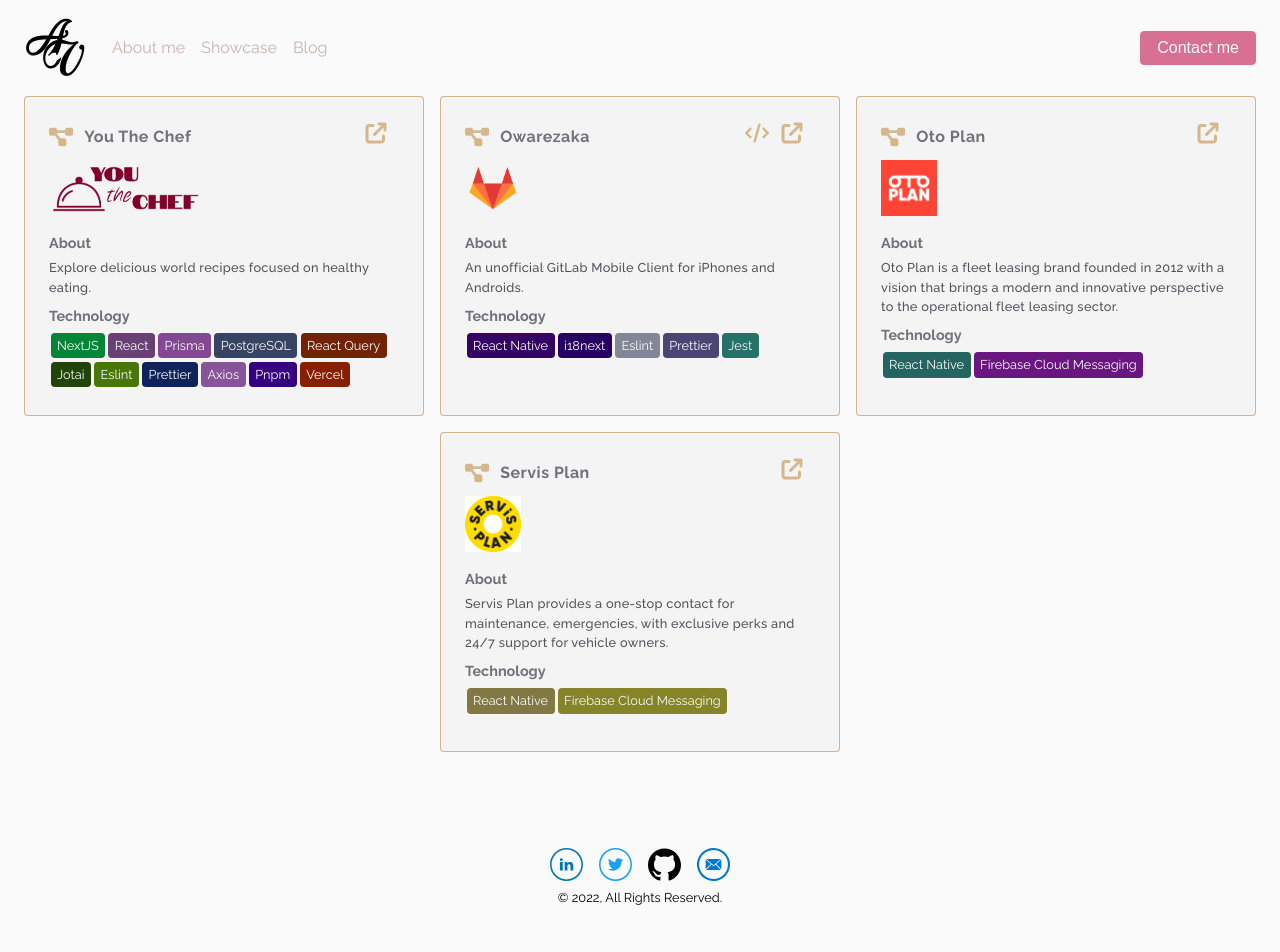
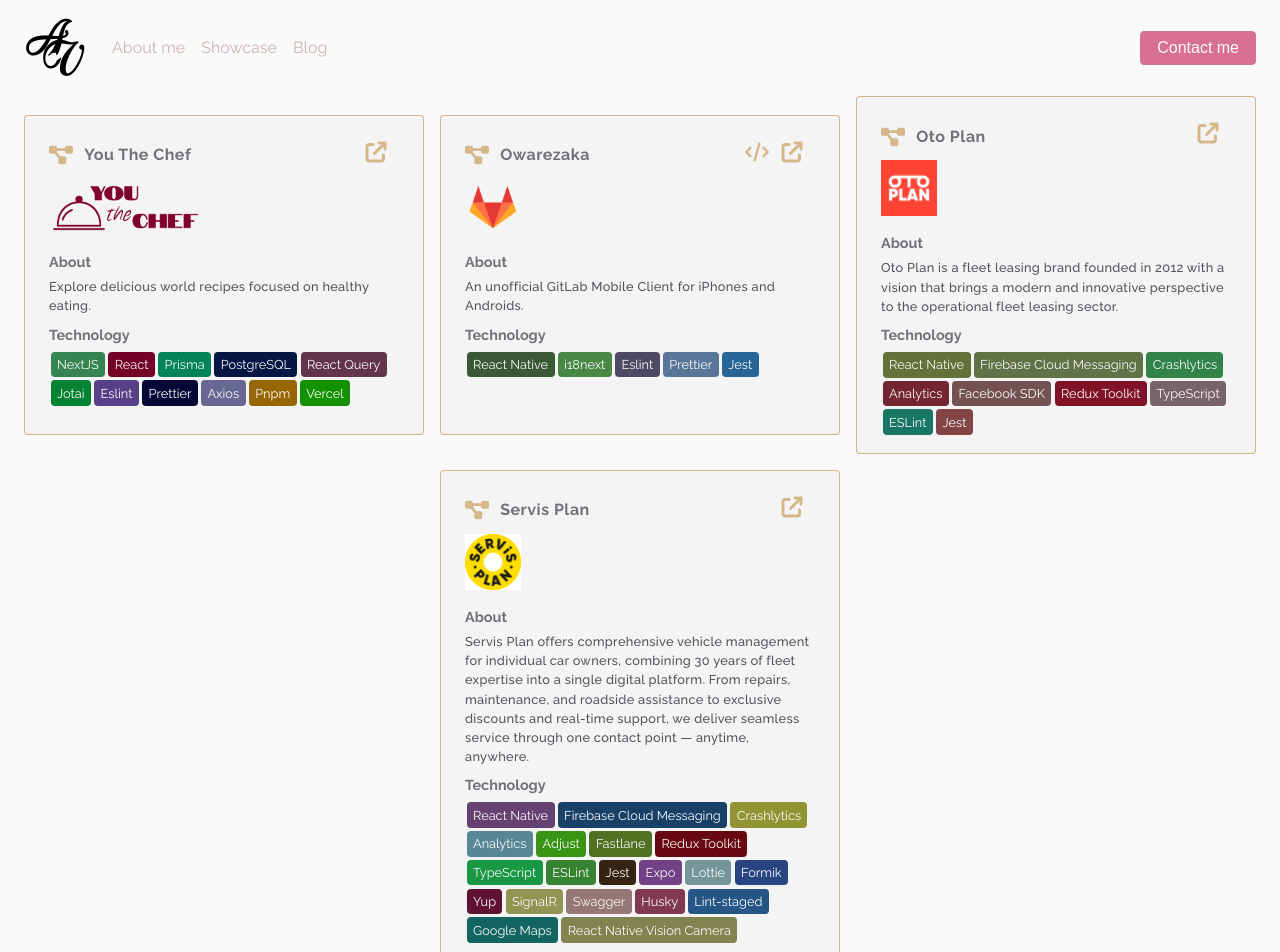
Before and after one commit to acelyavul/acelyavul, a React (Create React App) app: page /projects in a window 1280 px wide. Shown: the top 952 px of the page. Before the commit the page ends 913 px from the top, so only its background shows below. Built offline with nearby package versions, Linux system fonts and the light colour scheme.

Commit message:
chore(projects): descript and tags refactored

```diff
--- a/src/data/projects.js
+++ b/src/data/projects.js
@@ -1,7 +1,7 @@
+import otoplan from "../assets/images/otoplan.png";
 import owarezaka from "../assets/images/owarezaka.png";
+import servisplan from "../assets/images/servisplan.png";
 import youthechef from "../assets/images/youthechef.png";
-import otoplan from "../assets/images/otoplan.png";
-import servisplan from "../assets/images/servisplan.png";
 
 export const projects = [
   {
@@ -38,18 +38,51 @@ export const projects = [
     id: 3,
     name: "Oto Plan",
     image_url: otoplan,
-		description: "Oto Plan is a fleet leasing brand founded in 2012 with a vision that brings a modern and innovative perspective to the operational fleet leasing sector.",
+    description:
+      "Oto Plan is a fleet leasing brand founded in 2012 with a vision that brings a modern and innovative perspective to the operational fleet leasing sector.",
     code: "",
-		tags: ["React Native", "Firebase Cloud Messaging"],
+    tags: [
+      "React Native",
+      "Firebase Cloud Messaging",
+      "Crashlytics",
+      "Analytics",
+      "Facebook SDK",
+      "Redux Toolkit",
+      "TypeScript",
+      "ESLint",
+      "Jest",
+    ],
     website_link: "https://onelink.to/otoplan",
   },
   {
     id: 4,
     name: "Servis Plan",
     image_url: servisplan,
-		description: "Servis Plan provides a one-stop contact for maintenance, emergencies, with exclusive perks and 24/7 support for vehicle owners.",
+    description:
+      "Servis Plan offers comprehensive vehicle management for individual car owners, combining 30 years of fleet expertise into a single digital platform. From repairs, maintenance, and roadside assistance to exclusive discounts and real-time support, we deliver seamless service through one contact point — anytime, anywhere.",
     code: "",
-		tags: ["React Native", "Firebase Cloud Messaging"],
+    tags: [
+      "React Native",
+      "Firebase Cloud Messaging",
+      "Crashlytics",
+      "Analytics",
+      "Adjust",
+      "Fastlane",
+      "Redux Toolkit",
+      "TypeScript",
+      "ESLint",
+      "Jest",
+      "Expo",
+      "Lottie",
+      "Formik",
+      "Yup",
+      "SignalR",
+      "Swagger",
+      "Husky",
+      "Lint-staged",
+      "Google Maps",
+      "React Native Vision Camera",
+    ],
     website_link: "https://t.co/x1e4QLcszf",
   },
 ];
```
Lines whose indentation alone changed are shown as unchanged.
